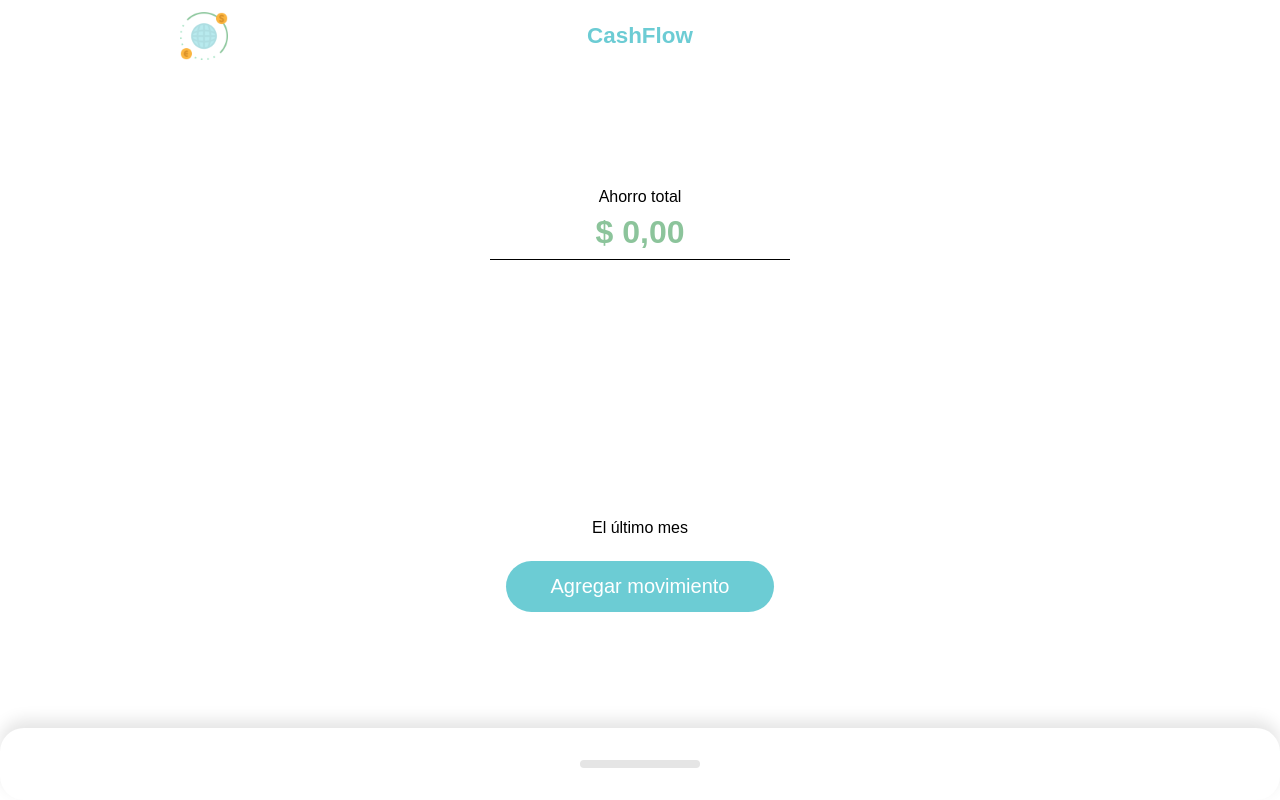
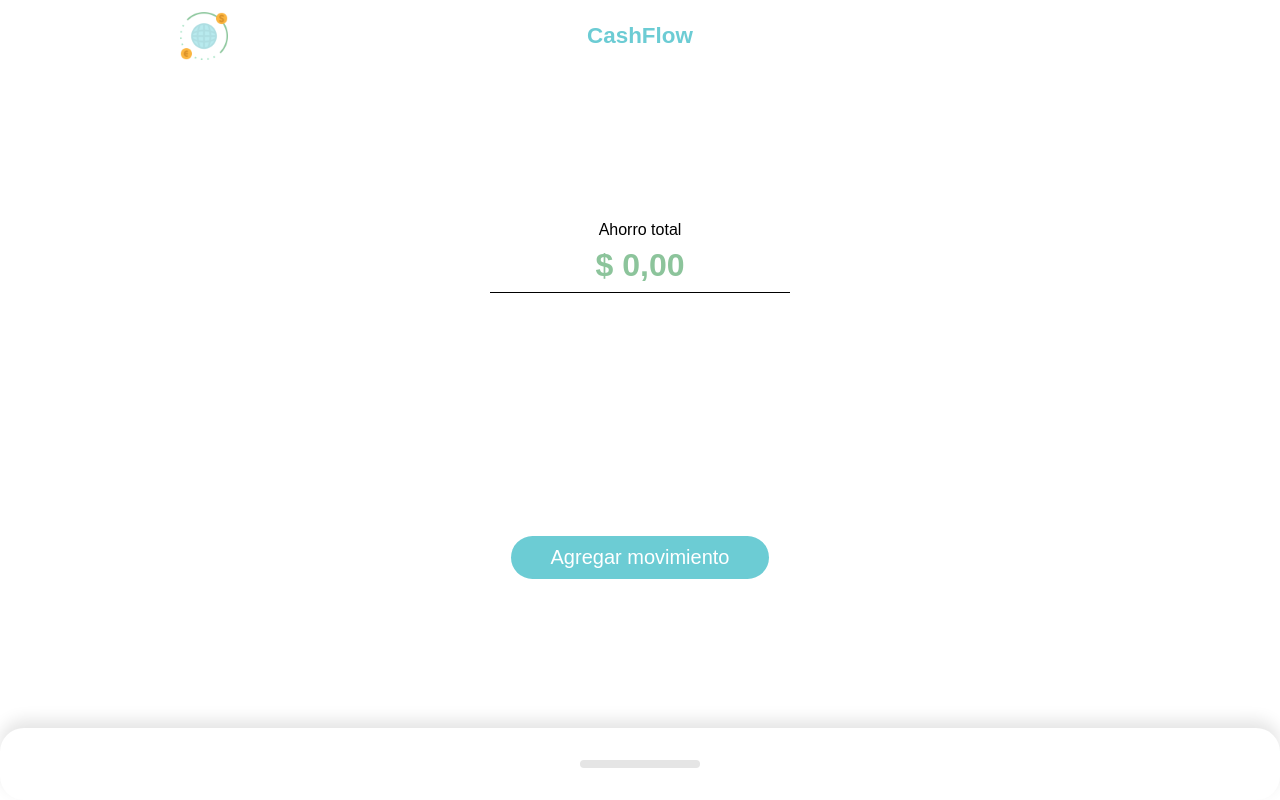
Before and after one commit to jhordanv10/cashflow-app, a Vue app: page / in a window 1280 px wide. Built offline with nearby package versions, Linux system fonts and the light colour scheme.

Commit message:
Reactive label and component styles modification

```diff
--- a/src/components/Atoms/Resume/Action.vue
+++ b/src/components/Atoms/Resume/Action.vue
@@ -77,7 +77,7 @@ button {
   background-color: var(--brand-blue);
   border: none;
   width: 100%;
-  padding: 14px 45px;
+  padding: 10px 40px;
   border-radius: 60px;
   box-sizing: border-box;
   cursor: pointer;
--- a/src/components/Atoms/Resume/Graphic.vue
+++ b/src/components/Atoms/Resume/Graphic.vue
@@ -30,7 +30,6 @@
         y2="200"
       />
     </svg>
-    <p>El último mes</p>
 
   </div>
 </template>
--- a/src/components/Atoms/Resume/Index.vue
+++ b/src/components/Atoms/Resume/Index.vue
@@ -43,7 +43,7 @@ export default {
             return this.amount !== null ?  this.amount : this.totalAmont
         },
         labelVisual() {
-            return this.label !== null ?  this.label : this.labelInitial
+            return this.amount !== null ?  this.label : this.labelInitial
         },
         amountCurrency() {
             return currencyFormatter.format(this.amountVisual)
@@ -79,6 +79,7 @@ h1 {
   align-items: center;
   width: 100%;
   padding: 8px 24px;
+  padding-bottom: 0px;
   box-sizing: border-box;
 }
 .red {
--- a/src/components/Organisms/Home.vue
+++ b/src/components/Organisms/Home.vue
@@ -6,7 +6,7 @@
 
     <template #resume>
       <Resume
-        :label="label"
+        :label="'El último mes'"
         :labelInitial="'Ahorro total'"
         :totalAmont="totalAmount"
         :amount="amount"
```
